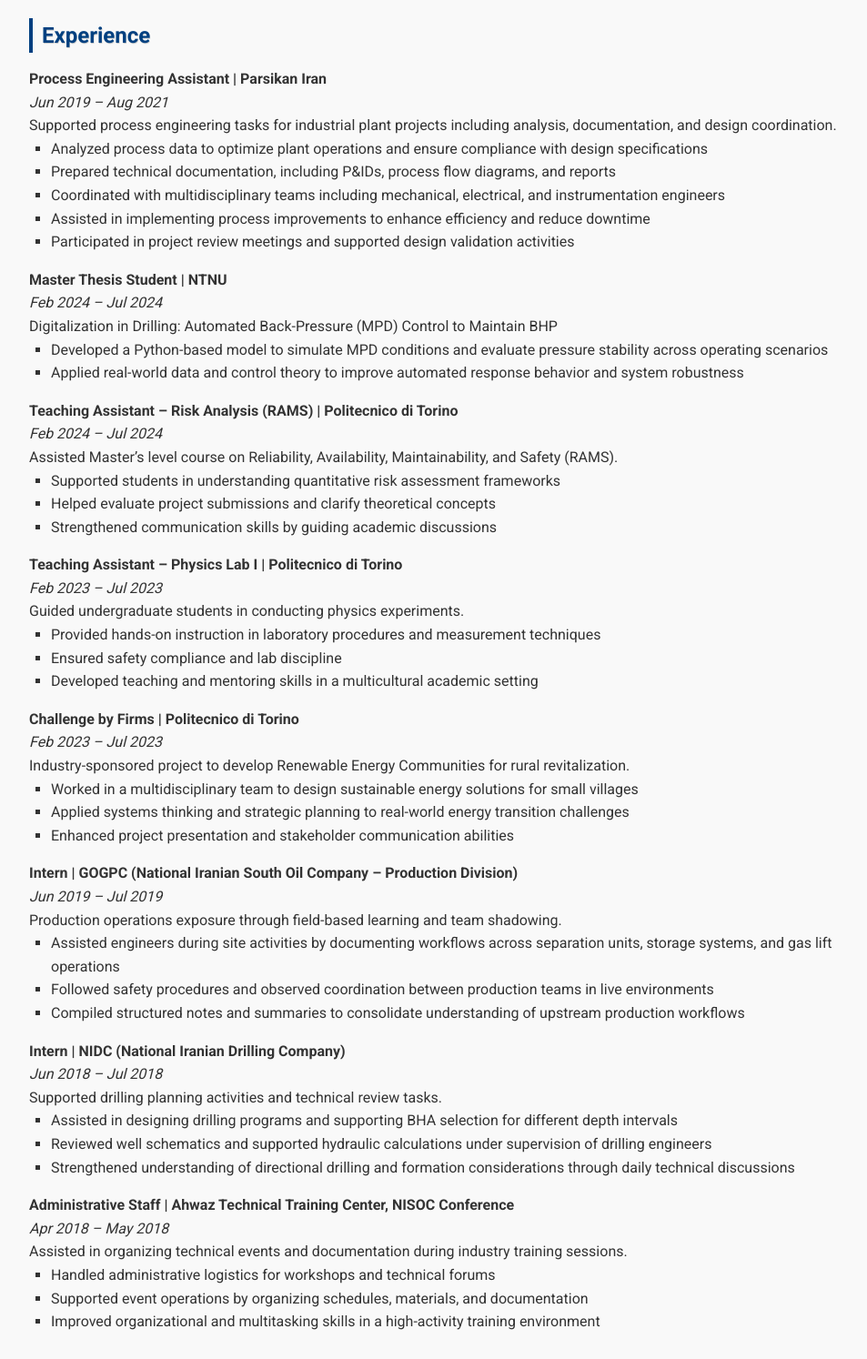
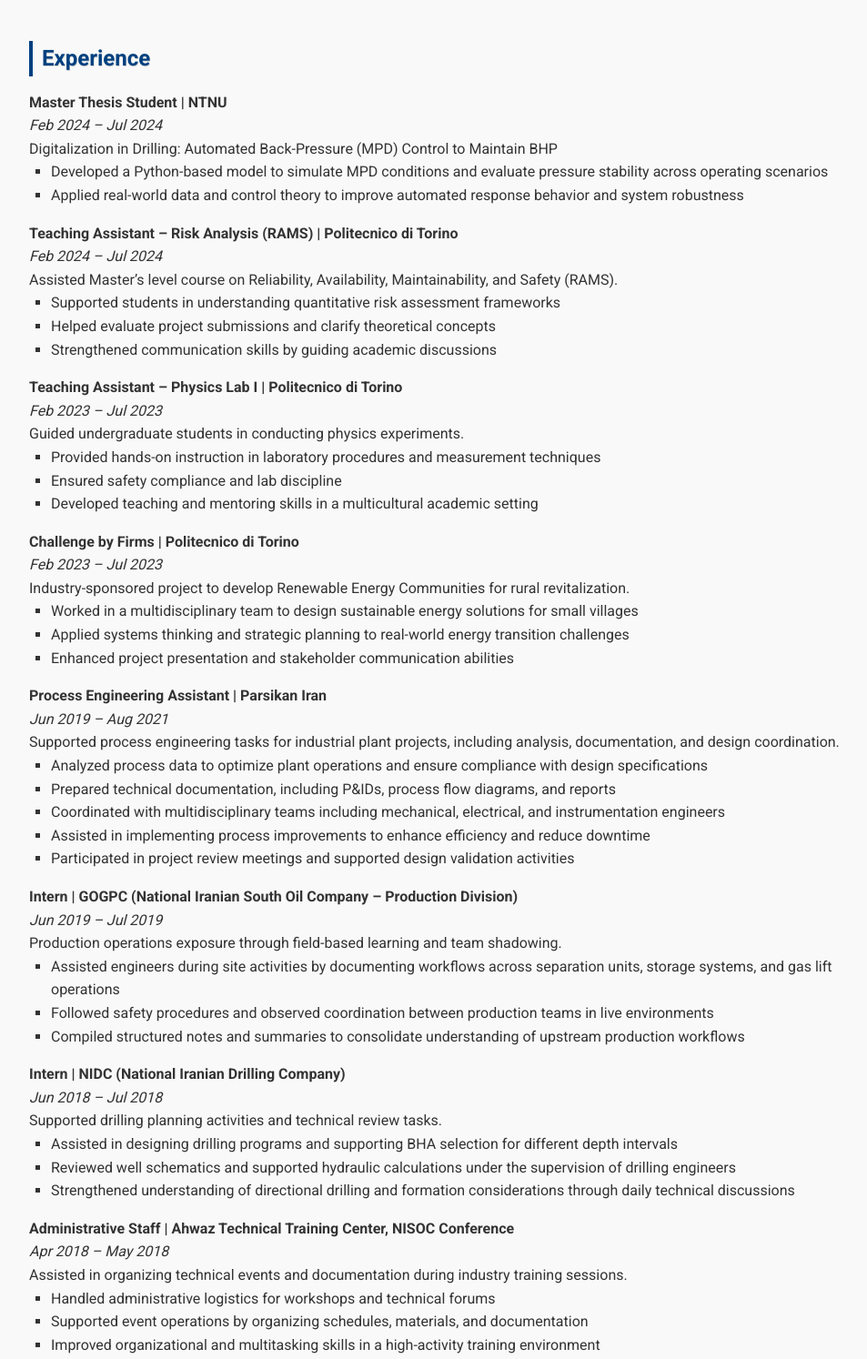
Before and after one commit to Pouyagsi/online-cv, a plain HTML site: page index.html in a window 1280 px wide. Shown: the part 1931-3425 px from the top of the page at 91% size, without its empty margins (140-1093 px from the left). Drawn offline with Linux system fonts and the light colour scheme.

Commit message:
Update index.html

```diff
--- a/index.html
+++ b/index.html
@@ -1,4 +1,4 @@
-<!DOCTYPE html>
+!DOCTYPE html>
 <html lang="en">
 <head>
   <meta charset="UTF-8" />
@@ -44,6 +44,8 @@
       border-radius: 50%;
       margin-top: 10px;
     }
+    /* NOTE: Keeping your original structure.
+       'alt' and 'loading' are HTML attributes (not CSS), but left as-is per your request. */
     header img[alt="Pouya Gheisari"] {
       alt: "Pouya Gheisari Karestani, Petroleum Engineer";
       loading: lazy;
@@ -247,19 +249,6 @@
       <h2>Experience</h2>
 
       <div class="job">
-        <strong>Process Engineering Assistant | Parsikan Iran</strong><br />
-        <em>Jun 2019 – Aug 2021</em>
-        <p>Supported process engineering tasks for industrial plant projects including analysis, documentation, and design coordination.</p>
-        <ul>
-          <li>Analyzed process data to optimize plant operations and ensure compliance with design specifications</li>
-          <li>Prepared technical documentation, including P&IDs, process flow diagrams, and reports</li>
-          <li>Coordinated with multidisciplinary teams including mechanical, electrical, and instrumentation engineers</li>
-          <li>Assisted in implementing process improvements to enhance efficiency and reduce downtime</li>
-          <li>Participated in project review meetings and supported design validation activities</li>
-        </ul>
-      </div>
-
-      <div class="job">
         <strong>Master Thesis Student | NTNU</strong><br />
         <em>Feb 2024 – Jul 2024</em>
         <p>Digitalization in Drilling: Automated Back-Pressure (MPD) Control to Maintain BHP</p>
@@ -303,6 +292,19 @@
       </div>
 
       <div class="job">
+        <strong>Process Engineering Assistant | Parsikan Iran</strong><br />
+        <em>Jun 2019 – Aug 2021</em>
+        <p>Supported process engineering tasks for industrial plant projects, including analysis, documentation, and design coordination.</p>
+        <ul>
+          <li>Analyzed process data to optimize plant operations and ensure compliance with design specifications</li>
+          <li>Prepared technical documentation, including P&IDs, process flow diagrams, and reports</li>
+          <li>Coordinated with multidisciplinary teams including mechanical, electrical, and instrumentation engineers</li>
+          <li>Assisted in implementing process improvements to enhance efficiency and reduce downtime</li>
+          <li>Participated in project review meetings and supported design validation activities</li>
+        </ul>
+      </div>
+
+      <div class="job">
         <strong>Intern | GOGPC (National Iranian South Oil Company – Production Division)</strong><br />
         <em>Jun 2019 – Jul 2019</em>
         <p>Production operations exposure through field-based learning and team shadowing.</p>
@@ -319,7 +321,7 @@
         <p>Supported drilling planning activities and technical review tasks.</p>
         <ul>
           <li>Assisted in designing drilling programs and supporting BHA selection for different depth intervals</li>
-          <li>Reviewed well schematics and supported hydraulic calculations under supervision of drilling engineers</li>
+          <li>Reviewed well schematics and supported hydraulic calculations under the supervision of drilling engineers</li>
           <li>Strengthened understanding of directional drilling and formation considerations through daily technical discussions</li>
         </ul>
       </div>
```
